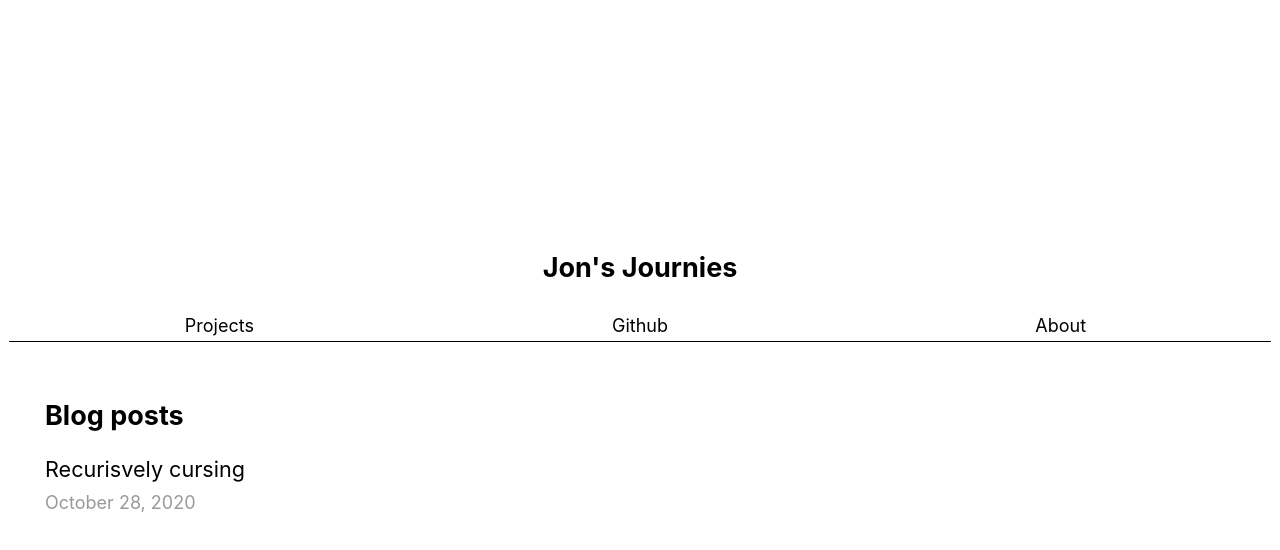
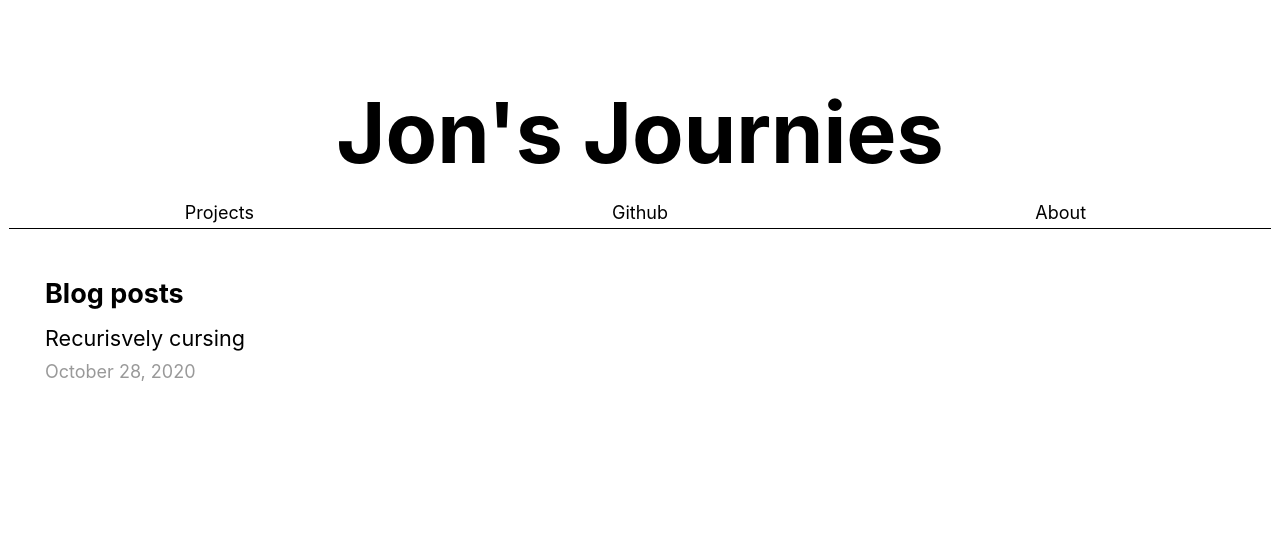
Before and after one commit to jclasley/codingBlog, a Next.js app: page / in a window 1280 px wide. Shown: the top 550 px of the page. Built offline with nearby package versions, Linux system fonts and the light colour scheme.

Commit message:
Redo of header

```diff
--- a/components/layout.module.css
+++ b/components/layout.module.css
@@ -1,9 +1,3 @@
-.container {
-  max-width: 36rem;
-  padding: 0 1rem;
-  margin: 3rem auto 6rem;
-}
-
 .container {
   max-width: 36rem;
   padding: 0 1rem;
--- a/pages/index.js
+++ b/pages/index.js
@@ -21,13 +21,14 @@ export default function Home({ allPostsData }) {
         <title>Jon's Journies</title>
         <link rel="icon" href="/favicon.ico" />
       </Head>
-      <header>
-        <h2>
-          Jon's Journies
-        </h2>
-      </header>
 
-      <section className={linkHeaderStyles.container}>
+
+        <header className='title'>
+          <h3>
+            Jon's Journies
+          </h3>
+        </header>
+       <section className={linkHeaderStyles.container}>
           <Link href='/projects'><a>Projects</a></Link>
           <Link href='https://www.github.com/jclasley'><a>Github</a></Link>
           <Link href='/about'><a>About</a></Link>
@@ -52,7 +53,6 @@ export default function Home({ allPostsData }) {
 
       <style jsx>{`
         .container {
-          min-height: 100vh;
           padding: 0 0.5rem;
           display: flex;
           flex-direction: column;
@@ -108,6 +108,8 @@ export default function Home({ allPostsData }) {
           margin: 0;
           line-height: 1.15;
           font-size: 4rem;
+          grid-row: 1;
+          grid-column: 2;
         }
 
         .title,
--- a/styles/global.css
+++ b/styles/global.css
@@ -31,3 +31,7 @@ img {
   margin: 2rem;
   flex-direction: column;
 }
+
+h3 {
+  margin-bottom: 0;
+}
--- a/styles/linkHeader.module.css
+++ b/styles/linkHeader.module.css
@@ -5,5 +5,9 @@
   width: 100%;
   justify-items: center;
   border-bottom: solid black 1px;
+  margin-top: 1rem;
+}
 
+.container > {
+  text-decoration: wavy;
 }
--- a/styles/utils.module.css
+++ b/styles/utils.module.css
@@ -17,7 +17,7 @@
 .headingLg {
   font-size: 1.5rem;
   line-height: 1.4;
-  margin: 1rem 0;
+  margin: 0.5rem 0;
 }
 
 .headingMd {
```
